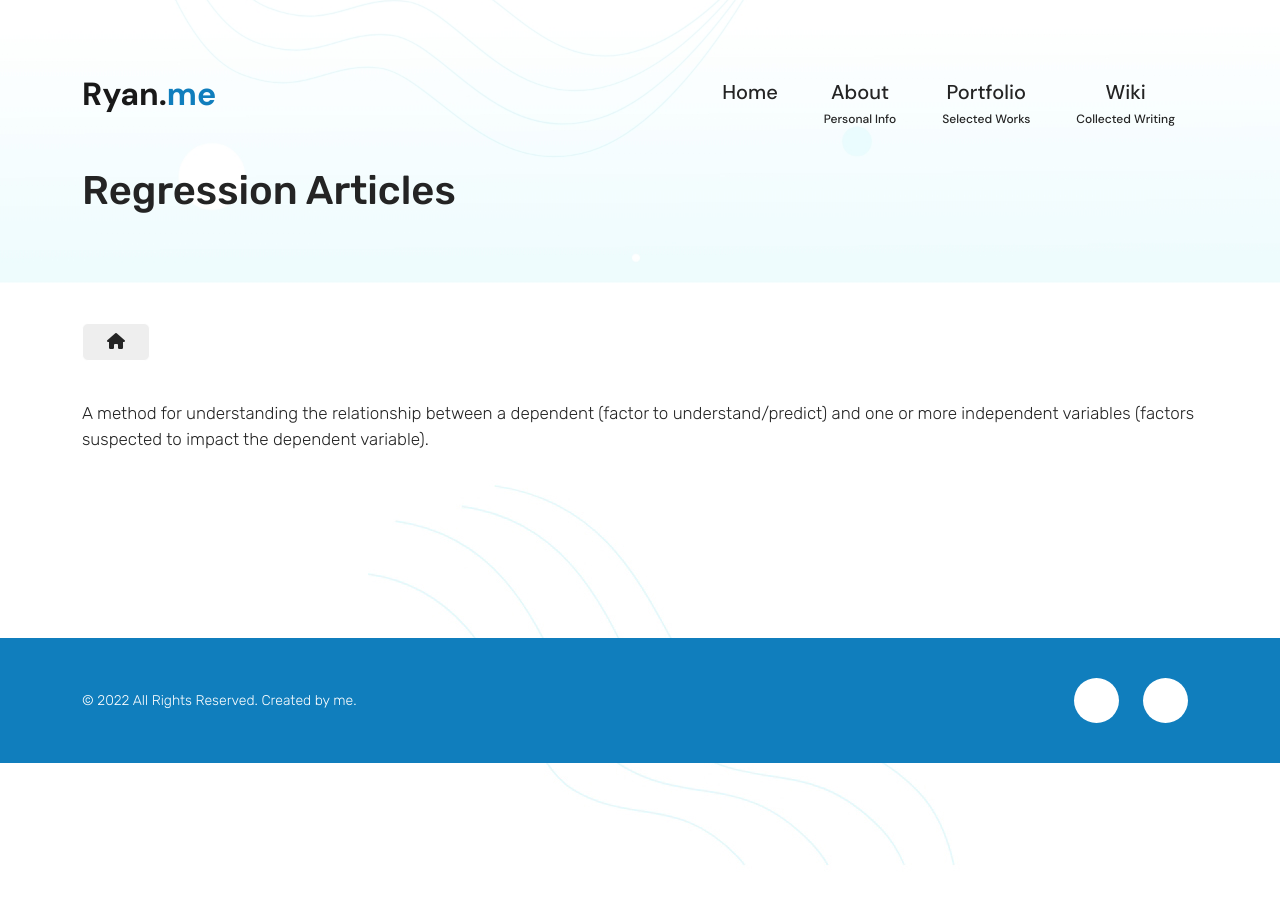
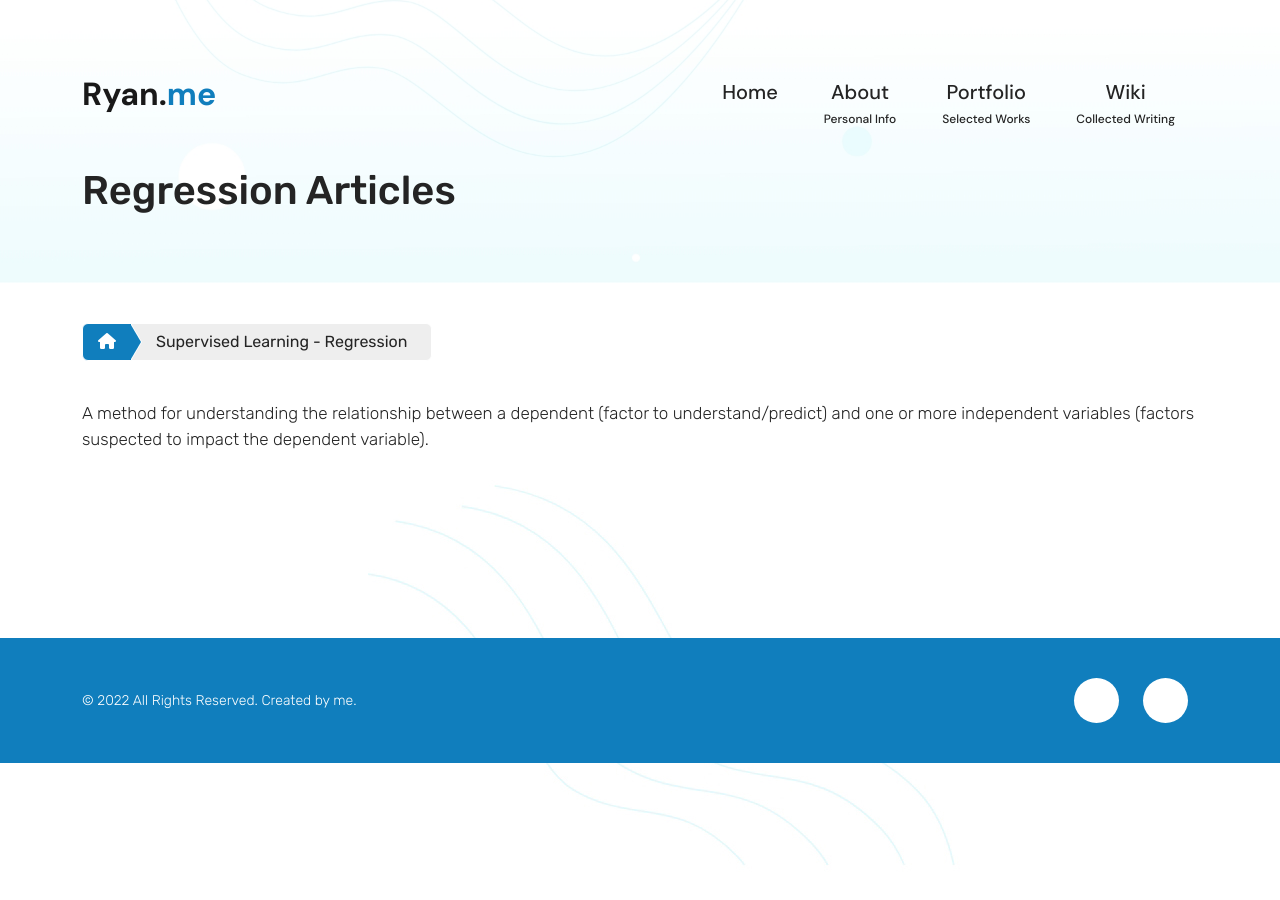
Before and after one commit to Achronus/achronus.github.io, a Jekyll site: the page built from _wiki_topics/regression.html, in a window 1280 px wide. Built offline with Jekyll 4.4.1, drawn with Linux system fonts in a browser that asks for light colours; nearby versions of some CDN libraries.

Commit message:
Updated breadcrumbs

```diff
--- a/_includes/breadcrumbs.html
+++ b/_includes/breadcrumbs.html
@@ -3,11 +3,25 @@
 <section id="breadcrumbs">
     <div class="container">
         <div class="row">
-        <div class="col-auto text btn-group btn-breadcrumb">
-            <a href="/{{ site.wiki_page_url }}" class="btn btn-primary current">
-                <i class="fas fa-home"></i>
-            </a>
-        </div><!-- .col -->
+            {% assign crumbs = page.url | split: '/' %}
+            <div class="col-auto text btn-group btn-breadcrumb">
+                <a href="/{{ site.wiki_page_url }}" class="btn btn-primary">
+                    <i class="fas fa-home"></i>
+                </a>
+                {% for crumb in crumbs offset: 2 %}
+                    {% if forloop.last %}
+                        <a class="btn btn-primary current" disabled>
+                        {% for site_tag in site.tags %}
+                            {% if page.tag == site_tag.slug %}
+                                {{ site_tag.title }}
+                            {% endif %}
+                        {% endfor %}
+                        - {{ page.title }}</a>
+                    {% else %}
+                        <a href="/{{ site.wiki_page_url }}/{{ page.topic }}" class="btn btn-primary">{{ crumb | capitalize }}</a>
+                    {% endif %}
+                {% endfor %}
+            </div><!-- .col -->
         </div><!-- .row -->
     </div><!-- .container -->
 </section><!-- #breadcrumbs -->
```
